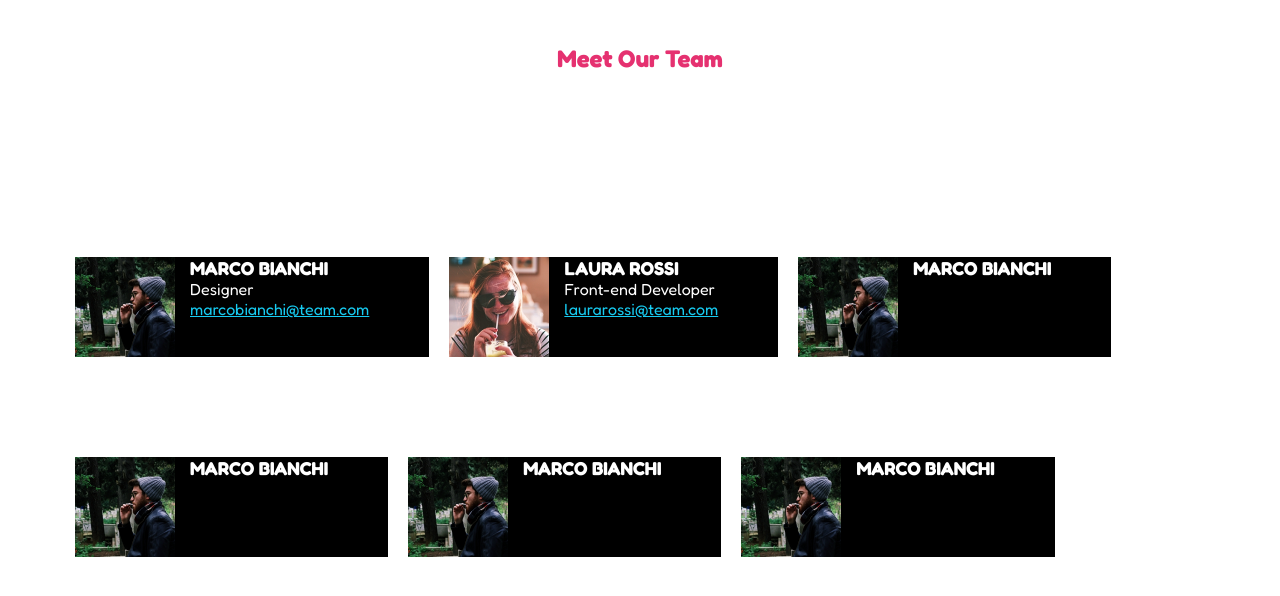
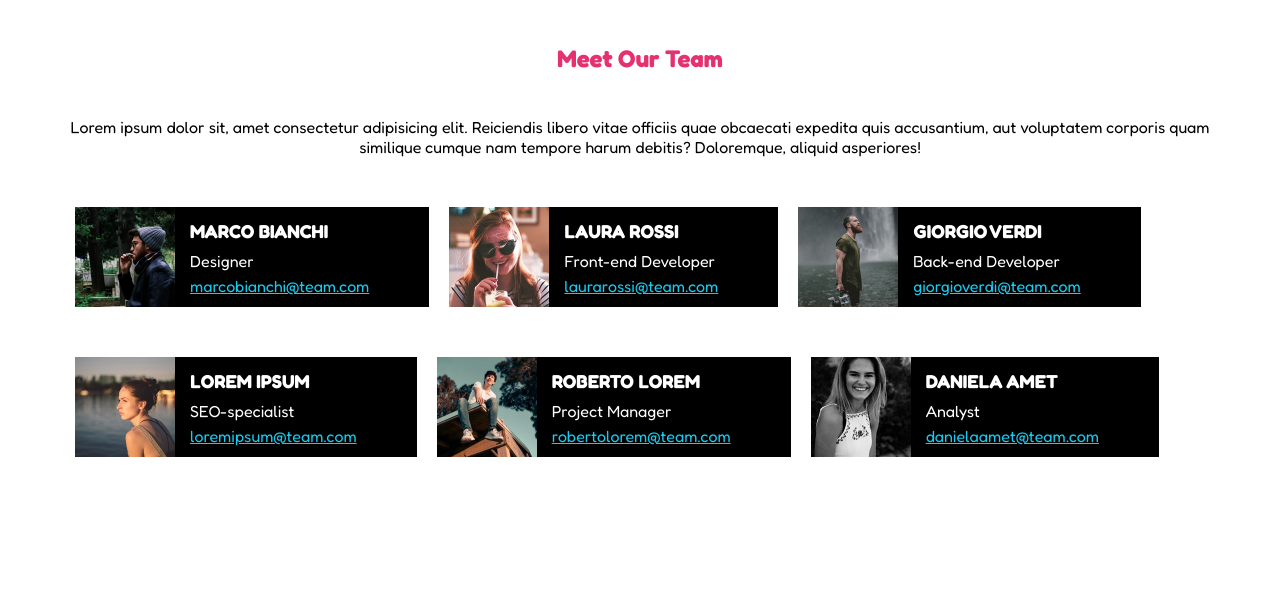
Before and after one commit to AleFabbretti/html-css-float-cards, a plain HTML site: page index.html in a window 1280 px wide. Drawn offline with Linux system fonts and the light colour scheme.

Commit message:
tutti i profili

```diff
--- a/css/style.css
+++ b/css/style.css
@@ -33,14 +33,13 @@ body{
 
 .paragrafo{
     text-align: center;
-    padding-bottom: 50px;
 }
 
 .profilo{
     width: calc(100%/3-20px);
     background-color: black;
     float: left;
-    margin: 50px 10px;
+    margin: 50px 10px 0px;
 }
 
 .image{
@@ -57,13 +56,16 @@ body{
 
 h3{
     color: white;
+    padding: 13px 0 9px;
 }
 
-p{
+div > p{
     color: white;
+    padding-bottom: 5px;
 }
 
 a{
     color: #17ccf2;
+    border-top: 12px;
 }
 /* main */
--- a/index.html
+++ b/index.html
@@ -56,9 +56,11 @@
                     <!-- profilo verdi -->
 
                     <div class="profilo">
-                        <img class="image" src="img/male1.png" alt="male1">
+                        <img class="image" src="img/male2.png" alt="male2">
                         <div class="descrizione">
-                          <h3>MARCO BIANCHI</h3>
+                          <h3>GIORGIO VERDI</h3>
+                          <p>Back-end Developer</p>
+                          <a href="giorgioverdi@team.com">giorgioverdi@team.com</a>
                         </div>
                     </div>
 
@@ -67,9 +69,11 @@
                     <!-- profilo ipsum -->
 
                     <div class="profilo">
-                        <img class="image" src="img/male1.png" alt="male1">
+                        <img class="image" src="img/female2.png" alt="female1">
                         <div class="descrizione">
-                          <h3>MARCO BIANCHI</h3>
+                          <h3>LOREM IPSUM</h3>
+                          <p>SEO-specialist</p>
+                          <a href="loremipsum@team.com">loremipsum@team.com</a>
                         </div>
                     </div>
 
@@ -78,9 +82,11 @@
                     <!-- profilo lorem -->
 
                     <div class="profilo">
-                        <img class="image" src="img/male1.png" alt="male1">
+                        <img class="image" src="img/male3.png" alt="male3">
                         <div class="descrizione">
-                          <h3>MARCO BIANCHI</h3>
+                          <h3>ROBERTO LOREM</h3>
+                          <p>Project Manager</p>
+                          <a href="robertolorem@team.com">robertolorem@team.com</a>
                         </div>
                     </div>
 
@@ -89,9 +95,11 @@
                     <!-- profilo amet -->
 
                     <div class="profilo">
-                        <img class="image" src="img/male1.png" alt="male1">
+                        <img class="image" src="img/female3.png" alt="female3">
                         <div class="descrizione">
-                          <h3>MARCO BIANCHI</h3>
+                          <h3>DANIELA AMET</h3>
+                          <p>Analyst</p>
+                          <a href="danielaamet@team.com">danielaamet@team.com</a>
                         </div>
                     </div>
 
```
